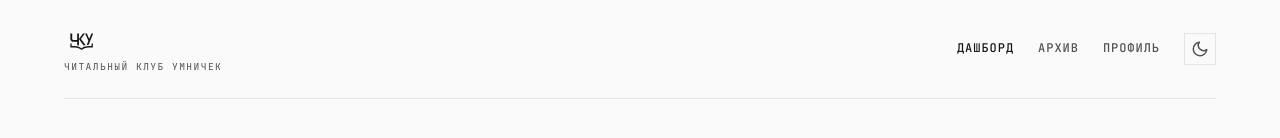
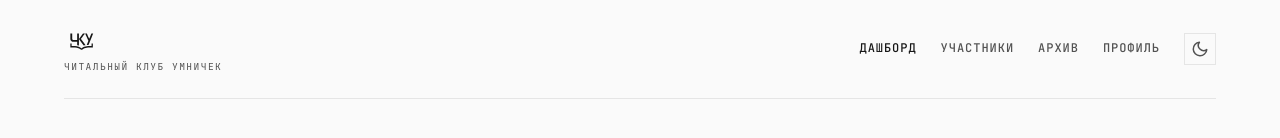
Before and after one commit to abstract-point/chku, a Vue app in the folder apps/chku-frontend/: page / in a window 1280 px wide. Shown: the top 138 px of the page. Built offline with nearby package versions, Linux system fonts and the light colour scheme; the HTML template or start-up script is replaced by a standard one.

Commit message:
Add routes and header link for members pages

```diff
--- a/apps/chku-frontend/src/App.vue
+++ b/apps/chku-frontend/src/App.vue
@@ -57,6 +57,7 @@ onMounted(() => {
 
       nav.app-header__nav(aria-label="Основная навигация")
         RouterLink(to="/") Дашборд
+        RouterLink(to="/members") Участники
         RouterLink(to="/archive") Архив
         RouterLink(to="/profile") Профиль
         button.app-header__theme(type="button" :aria-label="theme === 'dark' ? 'Переключить на светлую тему' : 'Переключить на тёмную тему'" @click="toggleTheme")
--- a/apps/chku-frontend/src/router/index.ts
+++ b/apps/chku-frontend/src/router/index.ts
@@ -3,6 +3,8 @@ import { useClubStore } from '@/stores/club'
 import ArchiveBookView from '../views/ArchiveBookView.vue'
 import ArchiveView from '../views/ArchiveView.vue'
 import HomeView from '../views/HomeView.vue'
+import MemberDetailView from '../views/MemberDetailView.vue'
+import MembersView from '../views/MembersView.vue'
 import ProfileView from '../views/ProfileView.vue'
 import MeetingDetailView from '../views/MeetingDetailView.vue'
 import ProposeNewSelectionView from '../views/ProposeNewSelectionView.vue'
@@ -15,6 +17,18 @@ const router = createRouter({
       name: 'home',
       component: HomeView,
       meta: { title: 'Дашборд' },
+    },
+    {
+      path: '/members',
+      name: 'members',
+      component: MembersView,
+      meta: { title: 'Участники' },
+    },
+    {
+      path: '/members/:id',
+      name: 'member-detail',
+      component: MemberDetailView,
+      meta: { title: 'Участник' },
     },
     {
       path: '/profile',
```
